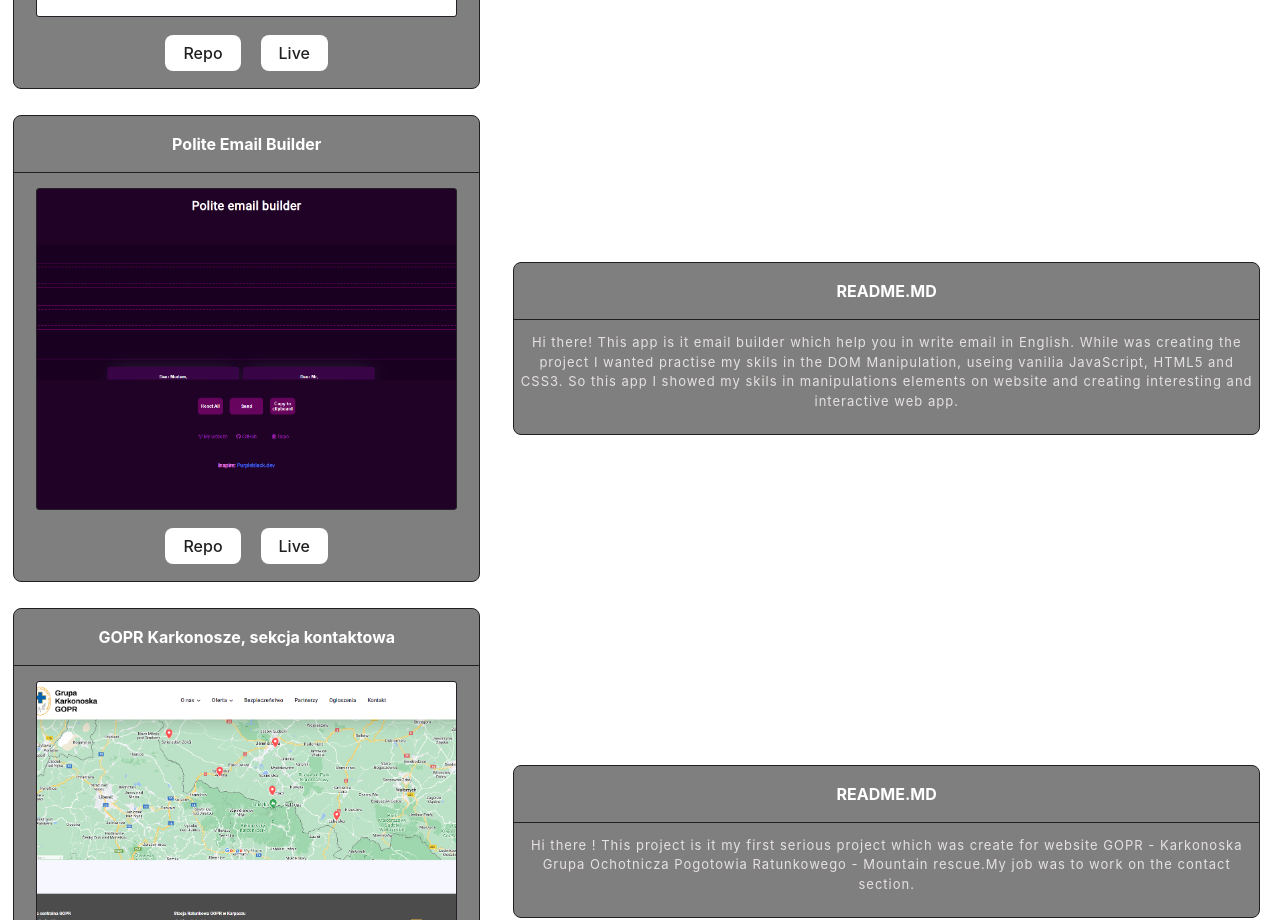
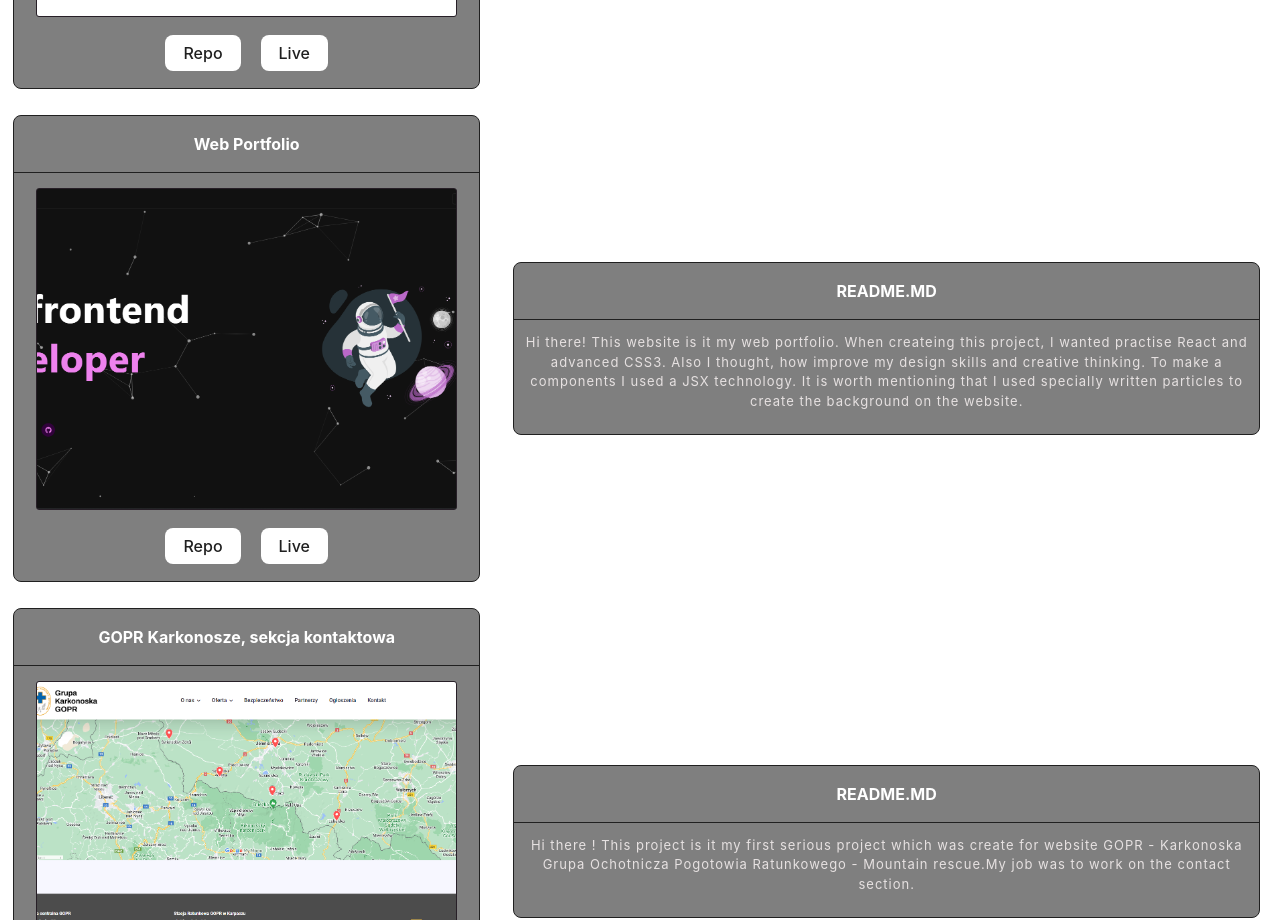
Before and after one commit to Gabrli/GabrielDeveloperSite, a React (Vite) app in the folder vite-project/: page / in a window 1280 px wide. Shown: the part 1880-2800 px from the top of the page. Built offline with nearby package versions, Linux system fonts and the light colour scheme.

Commit message:
change: content

```diff
--- a/vite-project/src/components/projectsComponents/descryptionsObj/descryptions.js
+++ b/vite-project/src/components/projectsComponents/descryptionsObj/descryptions.js
@@ -1,13 +1,10 @@
 
 const descryptions = [
-    ' Hi there ! This project is it my new dictionary app, where you can fast researching english words and informations about him ! While was creating the project I wanted practise my skils in React +  TypeScript, CSS3 and HTML5. So in this app I showed my skils in connect with Backend, Api - data bases.',
+  " Hi there ! This project is it my new dictionary app, where you can fast researching english words and informations about him ! While was creating the project I wanted practise my skils in React +  TypeScript, CSS3 and HTML5. So in this app I showed my skils in connect with Backend, Api - data bases.",
 
+  " Hi there! This website is it my web portfolio. When createing this project, I wanted practise React and advanced CSS3. Also I thought, how improve my design skills and creative thinking.  To make a components I used a JSX technology. It is worth mentioning that I used specially written particles to create the background on the website.",
 
-    ' Hi there! This app is it email builder which help you in write email in English. While was creating the project I wanted practise my skils in the DOM Manipulation, useing vanilia JavaScript, HTML5 and CSS3. So this app I showed my skils in  manipulations elements on website and creating interesting and interactive web app.',
-
-
-    ' Hi there ! This project is it my first serious project which was create for website GOPR - Karkonoska Grupa Ochotnicza Pogotowia Ratunkowego - Mountain rescue.My job was to work on the contact section.'
-
-]
+  " Hi there ! This project is it my first serious project which was create for website GOPR - Karkonoska Grupa Ochotnicza Pogotowia Ratunkowego - Mountain rescue.My job was to work on the contact section.",
+];
 
 export { descryptions }
--- a/vite-project/src/components/projectsComponents/projectsList.jsx
+++ b/vite-project/src/components/projectsComponents/projectsList.jsx
@@ -1,13 +1,13 @@
 import { descryptions } from "./descryptionsObj/descryptions"
 import Project from "./project"
-import projectImg1 from '../../assets/polite1.png'
+import projectImg1 from '../../assets/pro1.png'
 import projectImg2 from '../../assets/pro2.png'
 import projectImg3 from '../../assets/pro3.png'
 export default function ProjectsList(){
 
     const projects = [
         {id: Math.random(), title: 'Online Dictionary', repo: 'https://github.com/Gabrli/Dictionary-app', live: 'https://gabrli.github.io/Dictionary-app/', descryption: descryptions[0], image: projectImg2},
-        {id: Math.random(), title: 'Polite Email Builder', repo: 'https://github.com/Gabrli/PolitesEmailBuilder-new-version-2.0', live: 'https://politesemailbuilder-new-version-20.gabrys564.repl.co/', descryption: descryptions[1], image: projectImg1},
+        {id: Math.random(), title: 'Web Portfolio', repo: 'https://github.com/Gabrli/GabrielDeveloperSite', live: 'https://gabrli.github.io/GabrielDeveloperSite/', descryption: descryptions[1], image: projectImg1},
         {id: Math.random(), title: 'GOPR Karkonosze, sekcja kontaktowa',  live: 'https://gopr.org/kontakt', descryption: descryptions[2], image: projectImg3}
     ]
 
--- a/vite-project/src/styles/nav.css
+++ b/vite-project/src/styles/nav.css
@@ -67,7 +67,7 @@
     border: 1px solid #333;
     color: grey;
     margin-right: 20px;
-    line-height: 40px;
+    line-height: 42px;
     display: none;
 }
 
@@ -116,6 +116,7 @@
     background: transparent;
     color: #fff;
     border: 1px solid #404040;
+    line-height: 40px;
     color: grey;
     position: relative;
     top: 50px;
```
Also changed, not shown: vite-project/src/assets/pro1.png (added).
